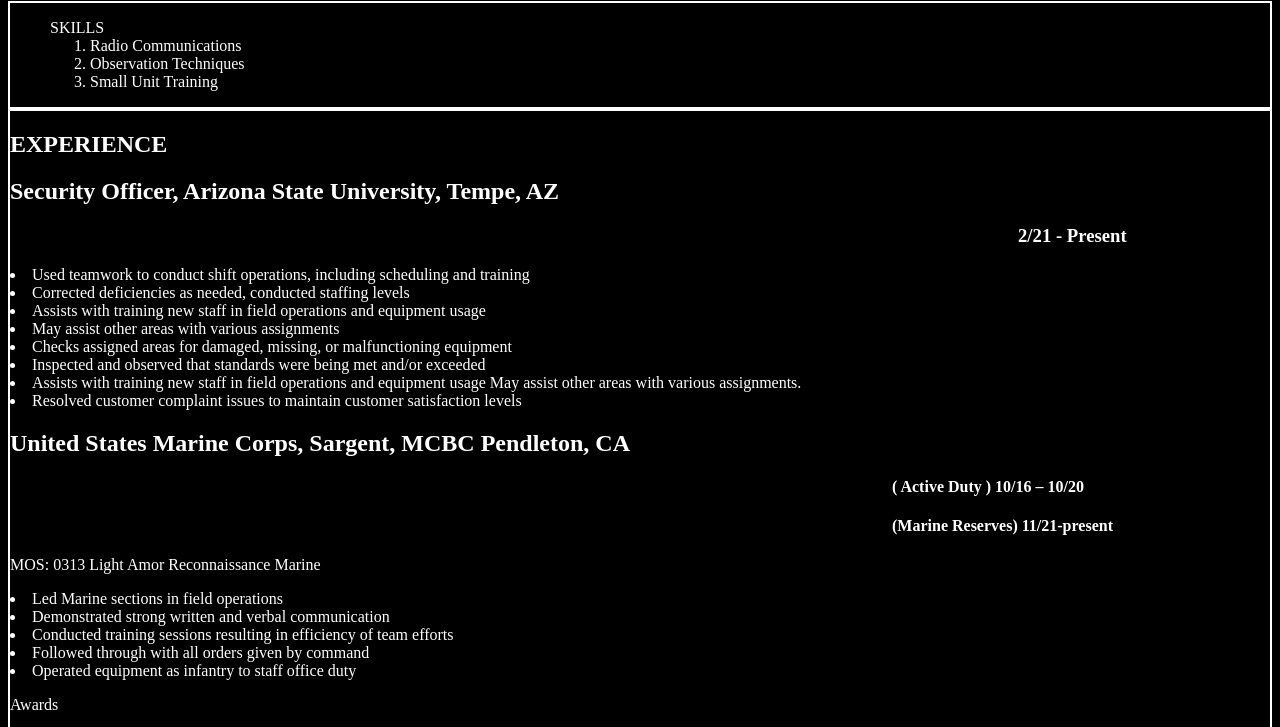
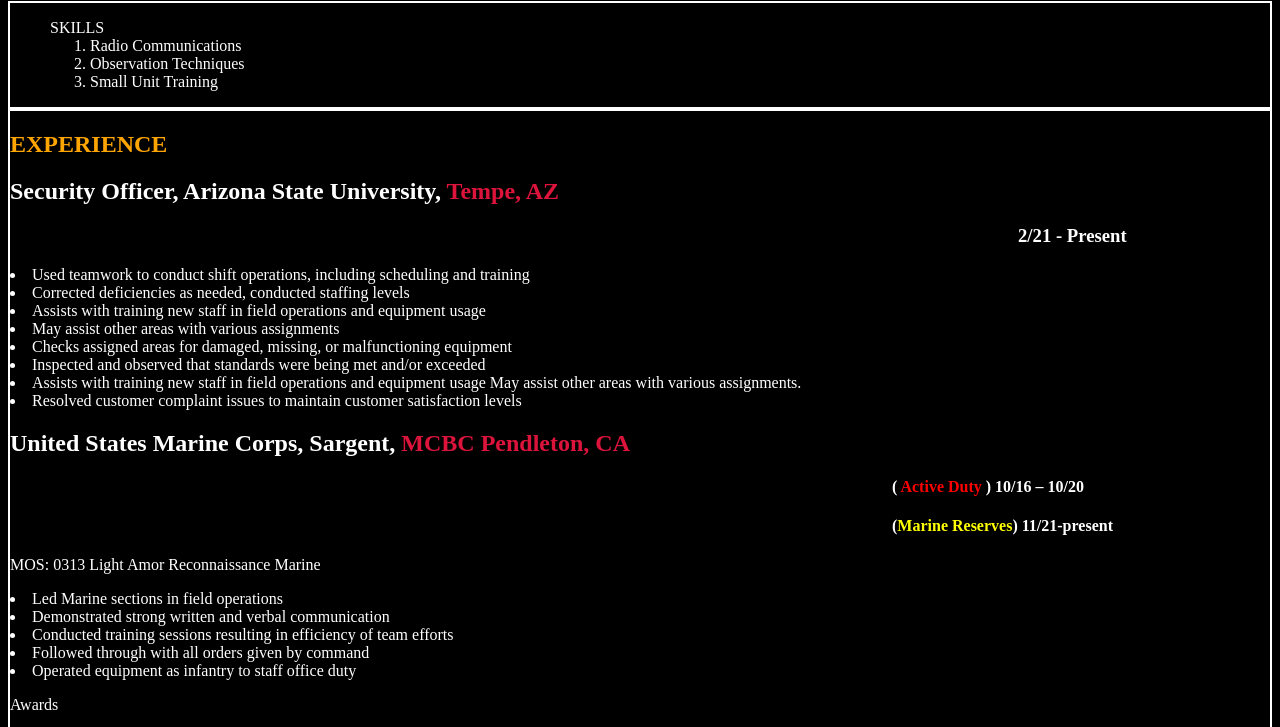
Before and after one commit to killergames5432/killergames5432.github.io, a plain HTML site: page index.html in a window 1280 px wide. Shown: the part 492-1219 px from the top of the page. Drawn offline with Linux system fonts and the light colour scheme.

Commit message:
Update style.css

```diff
--- a/style.css
+++ b/style.css
@@ -2,26 +2,19 @@ body {
   background-color: black;
 }
 h1{
-
 font-size: 40px;
-
 }
-
 img {
   width: 40%;
   margin: auto;
-
 }
-
 .header {
   color: red;
-
 }
 .one {
 color: white;
 border: 2px solid;
 }
-
 .pic{
   padding-left: 33%
 }
@@ -31,3 +24,15 @@ h4 {padding-left:70%}
   color: white;
   border: 2px solid;
 }
+.service {
+  color: red;
+}
+.reserves {
+color: yellow;
+}
+.potato {
+  color: orange;
+}
+.place{
+  color: crimson;
+}
```
